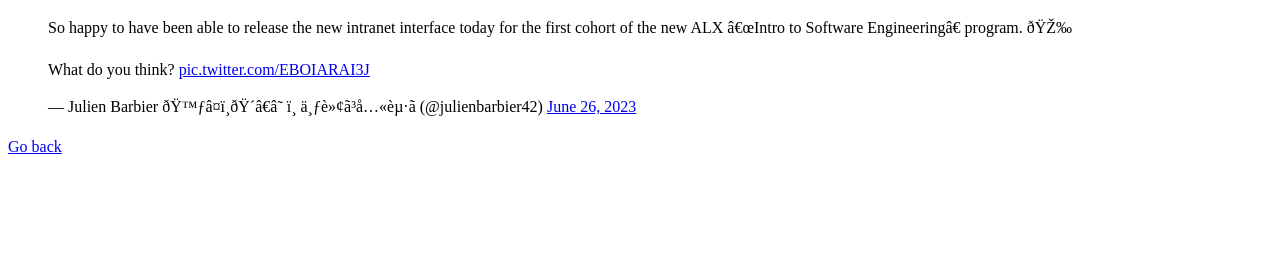
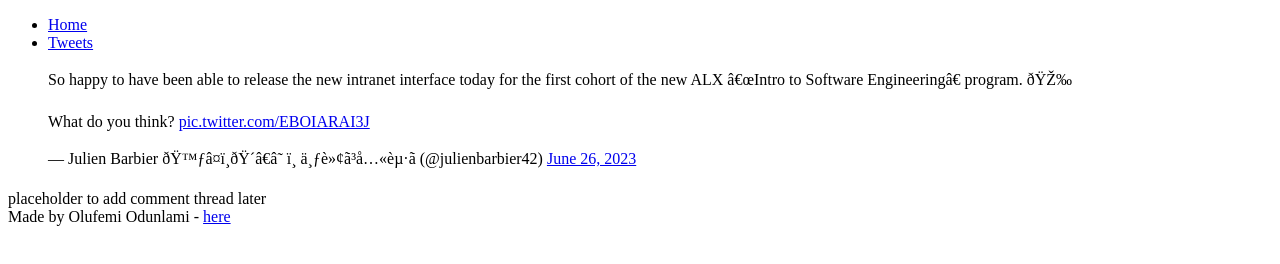
Before and after one commit to 0lufemi/alx_html_css, a plain HTML site: page html_basics/tweets.html in a window 1280 px wide. Drawn offline with Linux system fonts and the light colour scheme.

Commit message:
Added more contents to tweet page and home page

```diff
--- a/html_basics/tweets.html
+++ b/html_basics/tweets.html
@@ -1,10 +1,17 @@
 <!DOCTYPE html>
 <html lang="en">
     <head>
-        <title>HTML Basic Task 0</title>
+        <title>Tweets</title>
     </head>
     <body>
-        <div>
+        <header>
+            <ul>
+                <li><a href="index.html">Home</a></li>
+                <li><a href="tweets.html">Tweets</a></li>
+            </ul>
+        </header>
+        <main>
+            <article>
                 <blockquote class="twitter-tweet">
                     <p lang="en" dir="ltr">
                         So happy to have been able to release the new
@@ -26,9 +33,13 @@
                     <script async src="https://platform.twitter.com/widgets.js" charset="utf-8">
 
                     </script>
-        </div>
-        <div>
-            <a href="index.html">Go back</a>
-        </div>
+            </article>
+            <aside>
+                placeholder to add comment thread later
+            </aside>
+        </main>
+        <footer>
+            Made by Olufemi Odunlami - <a href="https://www.linkedin.com/in/olufemiodunlami" target="_blank">here</a>
+        </footer>
     </body>
 </html>
```
Also changed, not shown: html_basics/index.html (+17 -1 lines). Lines whose indentation alone changed are shown as unchanged.
